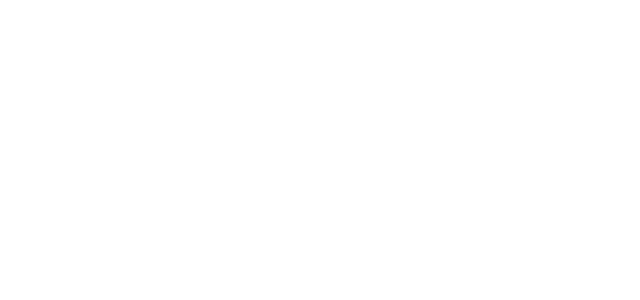
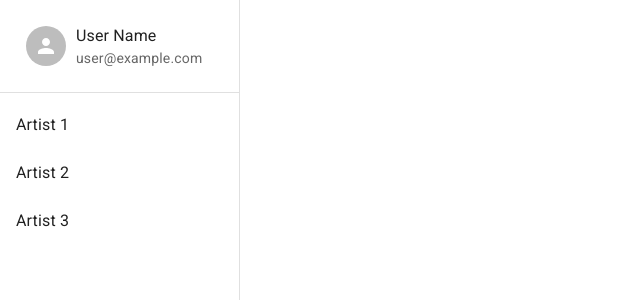
Before and after one commit to girinath2805/InterIIT-Aptos-PS-frontend, a React (Vite) app: page /listener/home in a window 1280 px wide. Before the commit this address had no page. Shown: the top 300 px of the page, without its empty margins (0-640 px from the left). Built offline with nearby package versions, Linux system fonts and the light colour scheme.

Commit message:
listenerHOme

```diff
--- a/src/App.jsx
+++ b/src/App.jsx
@@ -1,6 +1,6 @@
 import React from 'react'
 import { BrowserRouter,Route,Routes } from 'react-router-dom'
-import { Home,Signin,Signup } from './container'
+import { Home,Signin,Signup,ListenerHome } from './container'
 
 const App = () => {
   return (
@@ -9,6 +9,7 @@
         <Route path='/' element={<Home/>}/>
         <Route path='/signin' element={<Signin/>}/>
         <Route path='/signup' element={<Signup/>}/>
+        <Route path='/listener/home' element={<ListenerHome/>}/>
       </Routes>
     </BrowserRouter>
   )
--- /dev/null
+++ b/src/container/ListenerHome.jsx
@@ -0,0 +1,53 @@
+import React from 'react'
+import { makeStyles } from '@mui/styles';
+import Drawer from '@mui/material/Drawer';
+import List from '@mui/material/List';
+import ListItem from '@mui/material/ListItem';
+import ListItemIcon from '@mui/material/ListItemIcon';
+import ListItemText from '@mui/material/ListItemText';
+import Avatar from '@mui/material/Avatar';
+import Divider from '@mui/material/Divider';
+import PersonIcon from '@mui/icons-material/Person';
+
+const useStyles = makeStyles({
+  drawer: {
+    width: 240,
+  },
+  avatar: {
+    margin: 10,
+  },
+});
+
+const ListenerHome = () => {
+    const classes = useStyles();
+
+    return (
+      <Drawer
+        variant="permanent"
+        classes={{
+          paper: classes.drawer,
+        }}
+      >
+        <List>
+          <ListItem>
+            <ListItemIcon>
+              <Avatar className={classes.avatar}>
+                <PersonIcon />
+              </Avatar>
+            </ListItemIcon>
+            <ListItemText primary="User Name" secondary="user@example.com" />
+          </ListItem>
+        </List>
+        <Divider />
+        <List>
+          {['Artist 1', 'Artist 2', 'Artist 3'].map((text, index) => (
+            <ListItem button key={text}>
+              <ListItemText primary={text} />
+            </ListItem>
+          ))}
+        </List>
+      </Drawer>
+    );
+}
+
+export default ListenerHome
--- a/src/container/Signup.jsx
+++ b/src/container/Signup.jsx
@@ -57,7 +57,7 @@
         return window.aptos;
       } else {
         alert('Petra wallet is not installed !')
-        window.open('https://petra.app/');
+        window.open("https://petra.app/");
       }
     };
     const wallet = getAptosWallet();
--- a/src/container/index.js
+++ b/src/container/index.js
@@ -1,3 +1,4 @@
 export {default as Home} from './Home'
 export {default as Signin} from './Signin'
 export {default as Signup} from './Signup'
+export {default as ListenerHome} from "./ListenerHome"
```
